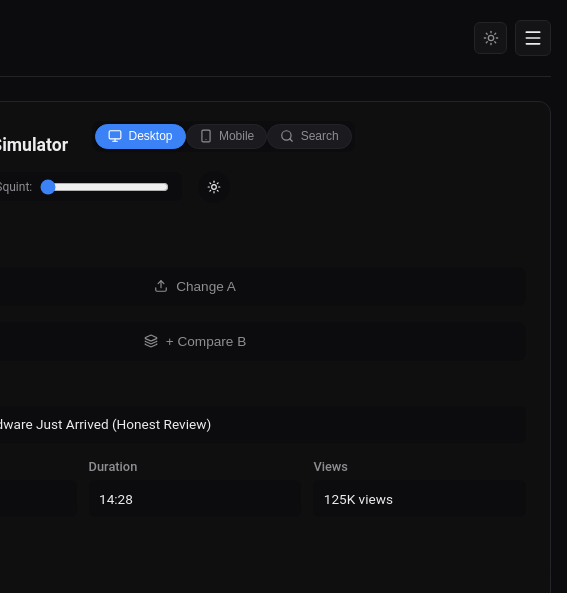
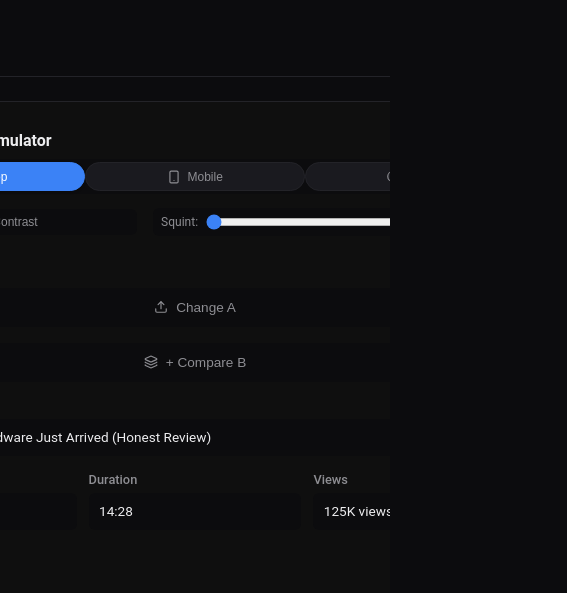
Before and after one commit to shameel0505/littletools, a React (Vite) app: page /thumbnail-tester in a window 390 px wide. Shown: the top 593 px of the page, 567 px wide, since content can reach past the window. Built offline with nearby package versions, Linux system fonts and the light colour scheme; grey boxes are pictures that could not be loaded.

Commit message:
Fix horizontal clipping and mobile viewport spacing across ThumbnailStudio, DocToMd, and Layout

```diff
--- a/src/ThumbnailStudio.css
+++ b/src/ThumbnailStudio.css
@@ -1186,12 +1186,119 @@
 }
 
 @media (max-width: 768px) {
+  .yt-studio {
+    border-radius: var(--radius-md);
+    overflow-x: hidden;
+  }
+
+  .studio-bar {
+    flex-direction: column;
+    align-items: stretch;
+    padding: 0.75rem;
+    gap: 0.75rem;
+  }
+
+  .studio-bar-left {
+    flex-direction: column;
+    align-items: stretch;
+    gap: 0.6rem;
+    width: 100%;
+  }
+
+  .studio-heading {
+    font-size: 1rem;
+  }
+
+  .layout-pills {
+    width: 100%;
+  }
+
+  .layout-pills .pill-btn {
+    flex: 1;
+    justify-content: center;
+    font-size: 0.75rem;
+    padding: 0.4rem 0.25rem;
+  }
+
+  .diag-controls {
+    width: 100%;
+    flex-wrap: wrap;
+    gap: 0.5rem;
+    justify-content: space-between;
+  }
+
+  .diag-btn {
+    flex: 1;
+    min-width: 100px;
+    font-size: 0.75rem;
+    padding: 0.35rem 0.5rem;
+    text-align: center;
+  }
+
+  .blur-control {
+    flex: 1.2;
+    min-width: 130px;
+    padding: 0.35rem 0.5rem;
+  }
+
+  .slider-input {
+    width: 100%;
+    min-width: 50px;
+  }
+
+  .input-deck {
+    grid-template-columns: 1fr;
+    padding: 0.85rem;
+    gap: 1rem;
+  }
+
+  .desktop-grid {
+    grid-template-columns: 1fr;
+    gap: 1rem;
+    padding: 0.5rem;
+  }
+
+  .yt-sidebar-layout {
+    flex-direction: column;
+    gap: 1rem;
+  }
+
+  .mock-sidebar-feed {
+    width: 100%;
+  }
+
+  .mobile-shell-frame {
+    width: 100%;
+    max-width: 360px;
+    height: 580px;
+    margin: 0 auto;
+    padding: 8px;
+    border-radius: 24px;
+    box-shadow: 0 10px 25px rgba(0,0,0,0.4);
+  }
+
+  .mobile-speaker {
+    display: none;
+  }
+
   .search-result-row {
     flex-direction: column;
     gap: 0.5rem;
   }
+
   .search-thumb-wrapper {
     width: 100%;
     max-width: 100%;
   }
 }
+
+@media (max-width: 480px) {
+  .diag-controls {
+    flex-direction: column;
+    align-items: stretch;
+  }
+
+  .diag-btn, .blur-control {
+    width: 100%;
+  }
+}
--- a/src/docToMd.css
+++ b/src/docToMd.css
@@ -281,5 +281,25 @@
 @media (max-width: 900px) {
   .doc-workspace {
     grid-template-columns: 1fr;
+    gap: 1.25rem;
   }
 }
+
+@media (max-width: 768px) {
+  .doc-to-md-page {
+    padding: 0.5rem;
+    gap: 1.25rem;
+  }
+
+  .doc-header h1 {
+    font-size: 1.5rem;
+  }
+
+  .doc-header p {
+    font-size: 0.9rem;
+  }
+
+  .dropzone-area {
+    padding: 1.75rem 1rem;
+  }
+}
--- a/src/index.css
+++ b/src/index.css
@@ -45,6 +45,12 @@
   margin: 0;
   padding: 0;
   -webkit-font-smoothing: antialiased;
+}
+
+html, body {
+  width: 100%;
+  max-width: 100vw;
+  overflow-x: hidden;
 }
 
 body {
```
